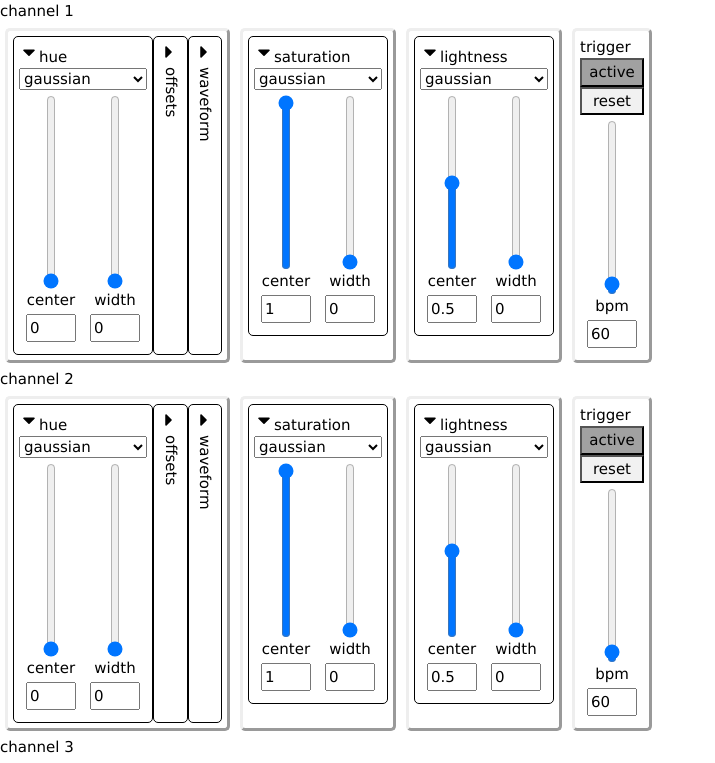
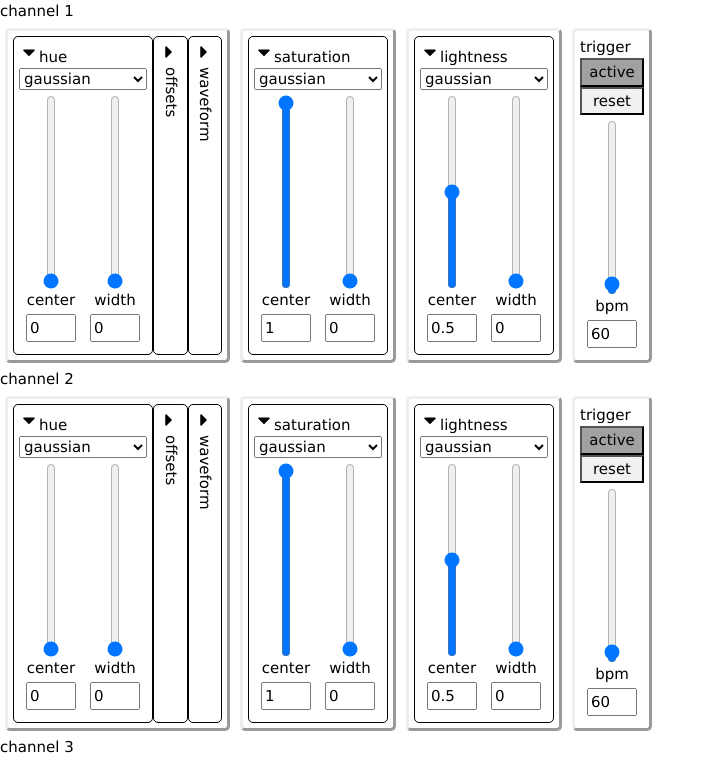
Before and after one commit to generalelectrix/color_hustler, a React (Create React App) app in the folder frontend/: page / in a window 1280 px wide. Shown: the top 763 px of the page, without its empty margins (0-715 px from the left). Built offline with nearby package versions, Linux system fonts and the light colour scheme; no server answers.

Commit message:
Add flexrow to single-item panels so everything stretches to fit.

```diff
--- a/frontend/src/Chain.js
+++ b/frontend/src/Chain.js
@@ -28,7 +28,7 @@ const Chain = ({index, dispatch}) => {
               dispatch={dispatch} />
           </Foldable>
         </div>
-        <div className="panel">
+        <div className="panel flexrow">
           <Foldable label="saturation">
             <Noise
               name={"saturation" + index}
@@ -36,7 +36,7 @@ const Chain = ({index, dispatch}) => {
               dispatch={dispatch} />
           </Foldable>
         </div>
-        <div className="panel">
+        <div className="panel flexrow">
           <Foldable label="lightness">
             <Noise
               name={"lightness" + index}
```
